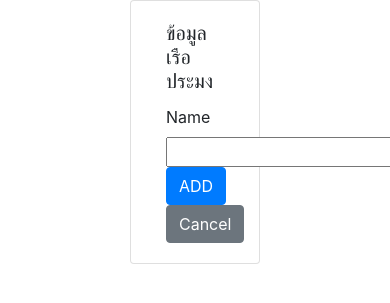
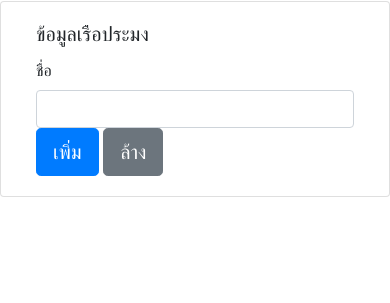
Before and after one commit to Namfon-Github/my-code-igniter, a CodeIgniter app: page /app/index.php/fishingvessel/new_vessel in a window 390 px wide; the page is wider, and only the part inside the window is pictured. Shown: the part 56-359 px from the top of that part. Run offline with CodeIgniter, Linux system fonts and the light colour scheme.

Commit message:
จัดบน layout บนหน้าจอ responsive ใหม่

```diff
--- a/application/views/fishing-vessel/new-ship.php
+++ b/application/views/fishing-vessel/new-ship.php
@@ -1,16 +1,19 @@
 <div class="row">
-    <div class="col-4"></div>
-    <div class="card col-4">
+    <div class="col-lg-3 col-md-1 col-sm-0"></div>
+    <div class="card col-lg-6 col-md-10 col-sm-12">
         <div  class="card-body">
             <h5 class="card-title">ข้อมูลเรือประมง</h5>
         <form action="">
-            <label for="">Name</label>
-            <input type="text">
-            <button type="button" class="btn btn-primary">ADD</button>
-            <button type="button" class="btn btn-secondary">Cancel</button>
+            <div class=form-group">
+            <label for="">ชื่อ</label>
+            <input class="form-control" type="text">
+</div>
+            <button class="btn btn-primary btn-lg">เพิ่ม</button>
+            <button class="btn btn-secondary btn-lg">ล้าง</button>
 
 
         </form>
 </div>
     </div>
+    <div class="col-lg-3 col-md-1 col-sm-0"></div>
 </div>
```
